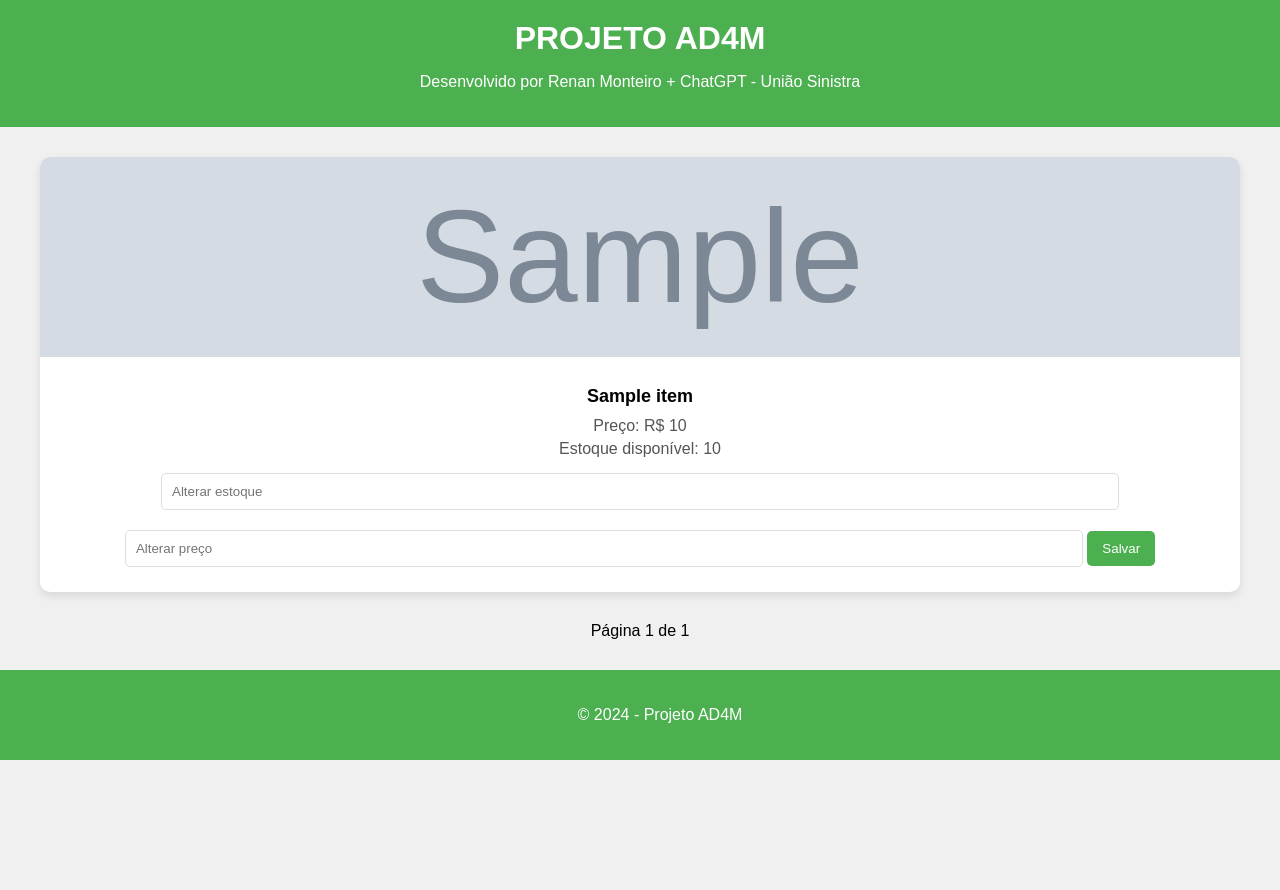
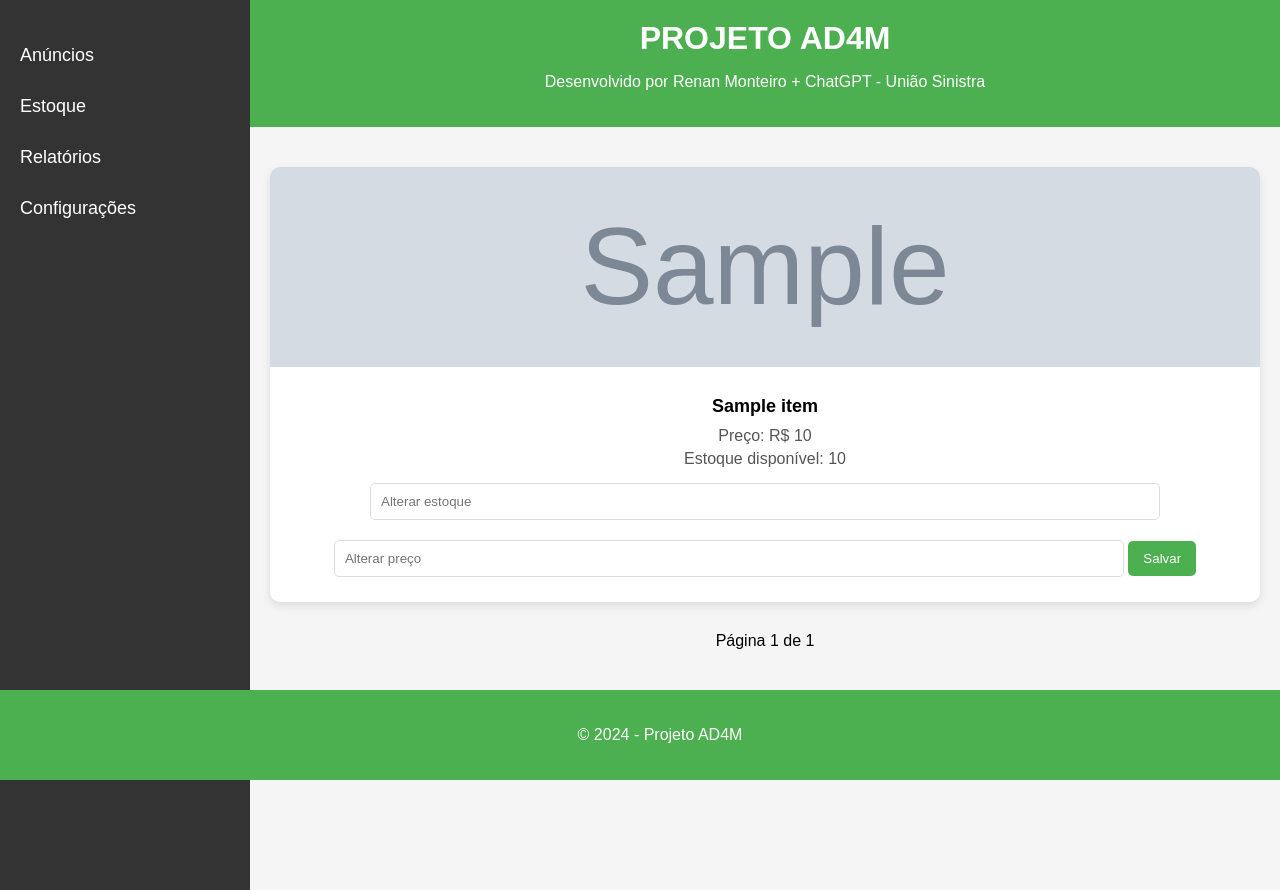
Before and after one commit to reeenanm/projetoadam, a Flask app: page /update_items in a window 1280 px wide. Run offline with Flask 2, Linux system fonts and the light colour scheme; grey boxes marked "Sample" are stand-in pictures; a database or web service that is not in the repository returns one stand-in record (values such as "Sample title"); data that the repository does not hold is empty.

Commit message:
Update update_items.html

```diff
--- a/templates/update_items.html
+++ b/templates/update_items.html
@@ -7,15 +7,42 @@
     <style>
         body {
             font-family: 'Arial', sans-serif;
-            background-color: #f0f0f0;
             margin: 0;
             padding: 0;
+            background-color: #f5f5f5;
+        }
+        /* Estilo do menu lateral */
+        .sidebar {
+            width: 250px;
+            height: 100vh;
+            position: fixed;
+            left: 0;
+            top: 0;
+            background-color: #333;
+            padding-top: 30px;
+            color: white;
+        }
+        .sidebar a {
+            padding: 15px 20px;
+            text-decoration: none;
+            font-size: 18px;
+            color: white;
+            display: block;
+        }
+        .sidebar a:hover {
+            background-color: #575757;
+        }
+        /* Estilo do conteúdo */
+        .content {
+            margin-left: 250px;
+            padding: 20px;
         }
         header {
             background-color: #4CAF50;
             color: white;
             padding: 20px;
             text-align: center;
+            margin-left: 250px;
         }
         header h1 {
             margin: 0;
@@ -23,7 +50,6 @@
         .container {
             max-width: 1200px;
             margin: 20px auto;
-            padding: 10px;
         }
         .gallery {
             display: grid;
@@ -106,11 +132,20 @@
 </head>
 <body>
 
+<!-- Barra lateral de menu -->
+<div class="sidebar">
+    <a href="#">Anúncios</a>
+    <a href="#">Estoque</a>
+    <a href="#">Relatórios</a>
+    <a href="#">Configurações</a>
+</div>
+
 <header>
     <h1>PROJETO AD4M</h1>
     <p>Desenvolvido por Renan Monteiro + ChatGPT - União Sinistra</p>
 </header>
 
+<div class="content">
     <div class="container">
         <div class="gallery">
             {% for item in items %}
@@ -140,6 +175,7 @@
             {% endif %}
         </div>
     </div>
+</div>
 
 <footer>
     <p>© 2024 - Projeto AD4M</p>
```
Lines whose indentation alone changed are shown as unchanged.
